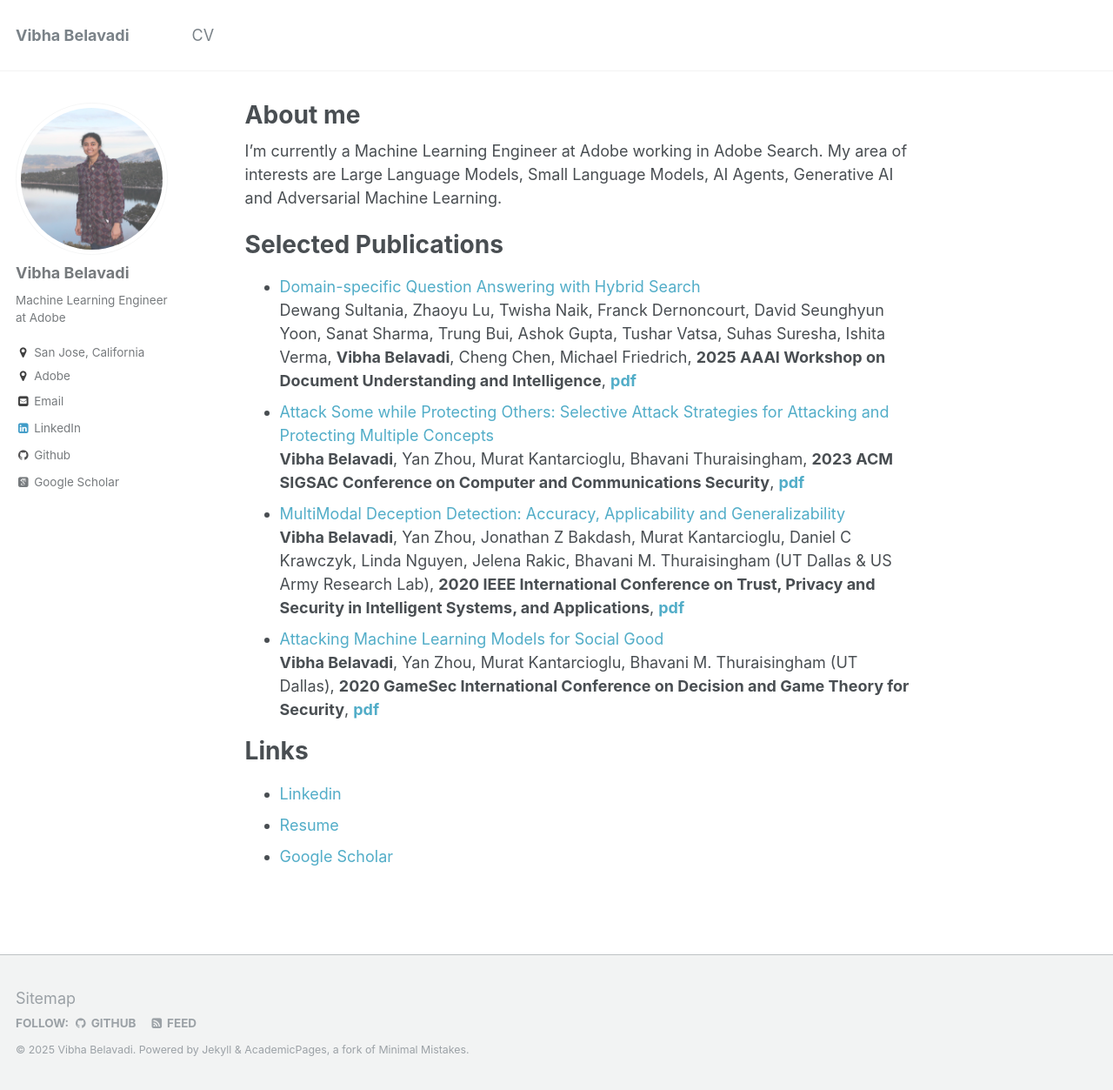
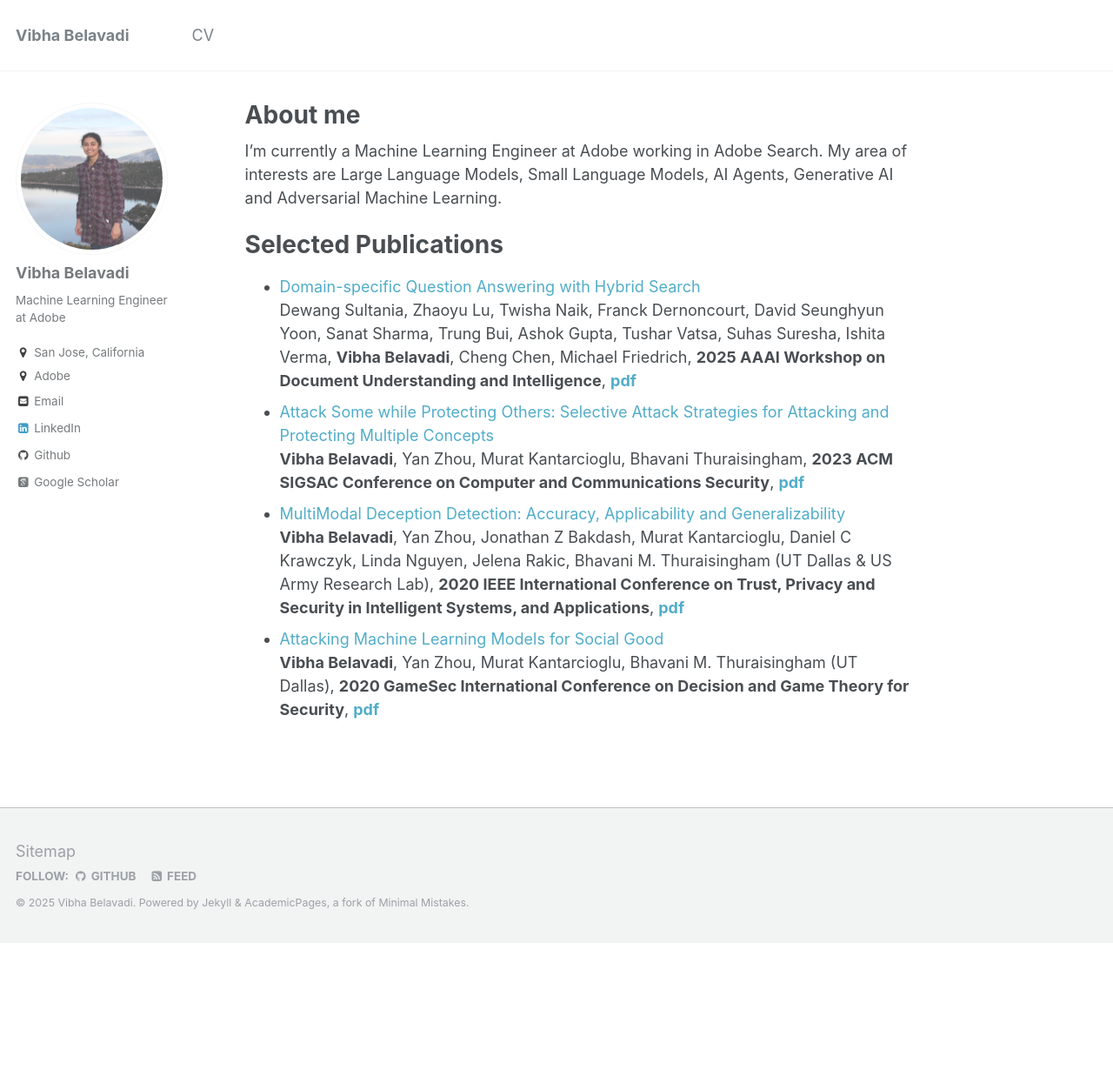
Before and after one commit to VibhaBelavadi/vibhabelavadi.github.io, a Jekyll site: the page built from _pages/about.md, in a window 1280 px wide and 1253 px high. Shown: the whole window at 87% size. Built offline with Jekyll 4.4.1, drawn with Linux system fonts in a browser that asks for light colours; some web fonts are replaced.

Commit message:
Update about.md

```diff
--- a/_pages/about.md
+++ b/_pages/about.md
@@ -24,9 +24,3 @@ Dewang Sultania, Zhaoyu Lu, Twisha Naik, Franck Dernoncourt, David Seunghyun Yoo
   <b>Vibha Belavadi</b>, Yan Zhou, Jonathan Z Bakdash, Murat Kantarcioglu, Daniel C Krawczyk, Linda Nguyen, Jelena Rakic, Bhavani M. Thuraisingham (UT Dallas & US Army Research Lab), <b>2020 IEEE International Conference on Trust, Privacy and Security in Intelligent Systems, and Applications</b>, <b>[pdf](https://vibhabelavadi.github.io/files/IEEE_TPS_vision_2020.pdf)</b>
 -	[Attacking Machine Learning Models for Social Good](https://link.springer.com/chapter/10.1007/978-3-030-64793-3_25)<br/>
   **Vibha Belavadi**, Yan Zhou, Murat Kantarcioglu, Bhavani M. Thuraisingham (UT Dallas), <b>2020 GameSec International Conference on Decision and Game Theory for Security</b>, <b>[pdf](https://vibhabelavadi.github.io/files/GameSec_2020_Paper.pdf)</b>
-
-Links
-======
-- [Linkedin](https://www.linkedin.com/in/vibhabelavadi)
-- [Resume](https://vibhabelavadi.github.io/files/VibhaBelavadiResume.pdf)
-- [Google Scholar](https://scholar.google.com/citations?user=6BAyYuwAAAAJ&hl=en)
```
